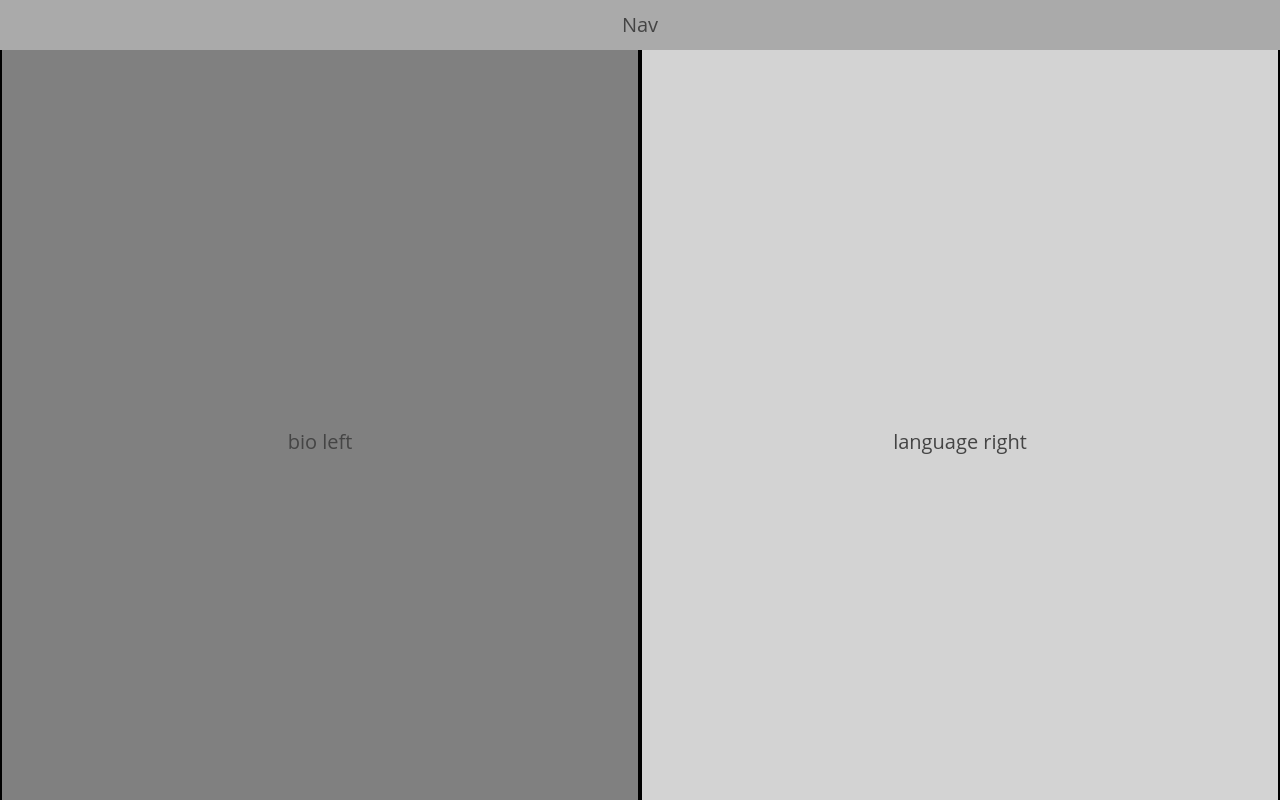
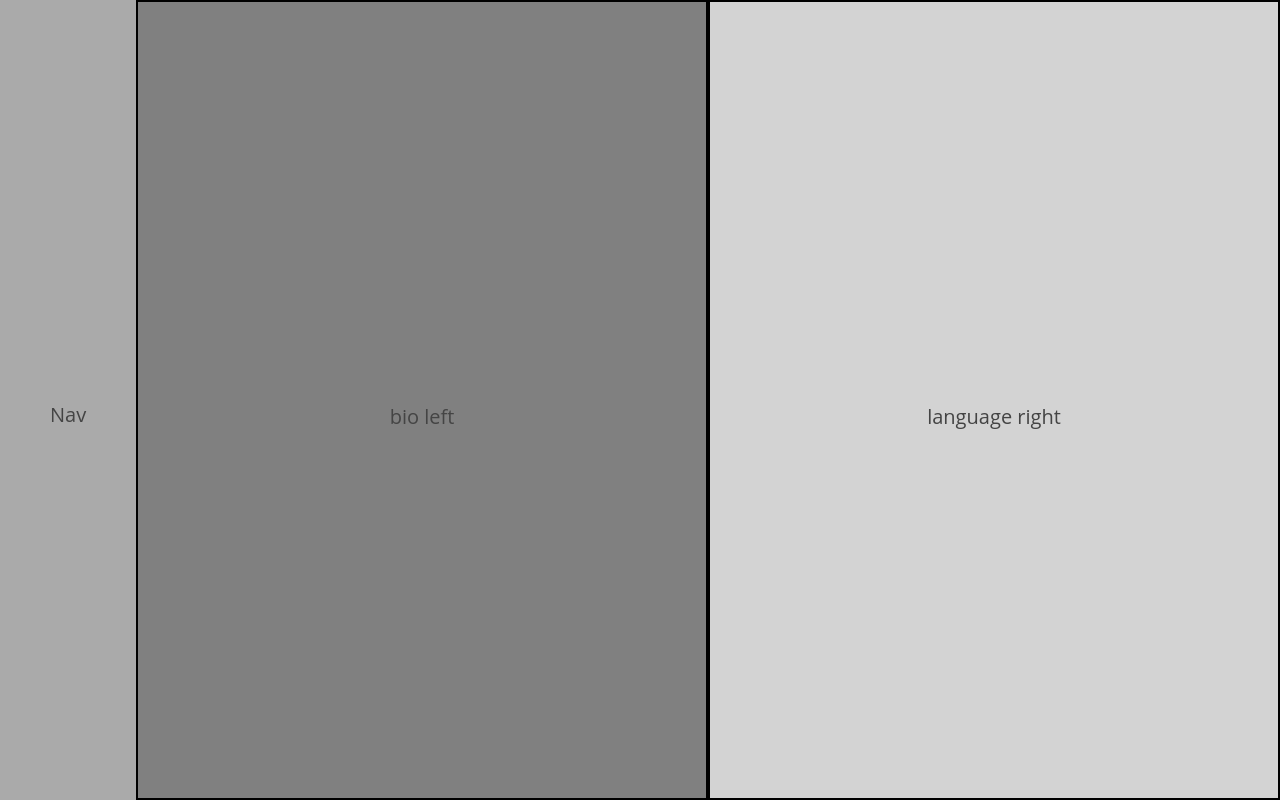
Before and after one commit to oogiisar/portfolio_wireframe, a plain HTML site: page index.html in a window 1280 px wide. Shown: the top 800 px of the page. Drawn offline with nearby package versions, Linux system fonts and the light colour scheme.

Commit message:
added large screen layout

```diff
--- a/style.css
+++ b/style.css
@@ -50,3 +50,29 @@
 .section_right {
     background-color: lightgray;
 }
+
+@media screen and (min-width: 720px) {
+    nav {
+        right: auto;
+        bottom: 0;
+        padding: 50px;
+        padding-top: 50vh;
+    }
+
+    main {
+        padding-top: 0;
+        padding-left: 136px;
+    }
+
+    .container {
+        height: 100vh;
+      }
+
+    .column {
+        height: 100vh;
+        padding-top: 50vh;
+    }
+    footer{
+        display: none;
+    }
+  }
```
Also changed, not shown: index.html (+1 -1 lines).
